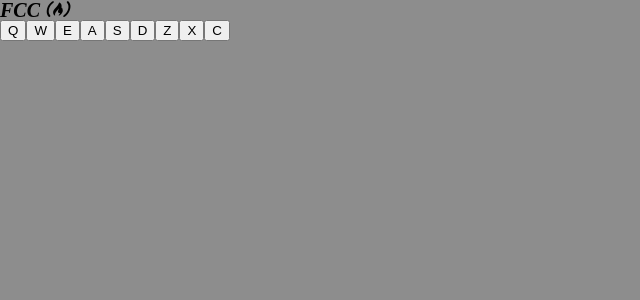
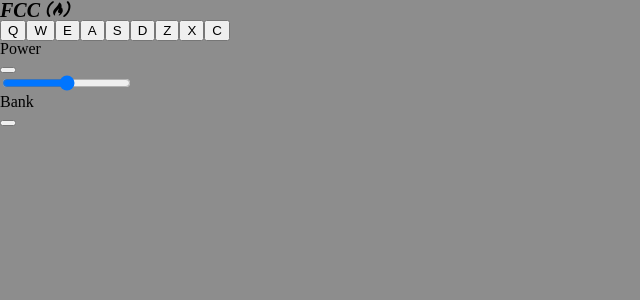
Before and after one commit to HakemHa/fcc-drum-machine, a React (Vite) app: page / in a window 1280 px wide. Shown: the top 300 px of the page, without its empty margins (0-640 px from the left). Built offline with nearby package versions, Linux system fonts and the light colour scheme.

Commit message:
Added all components

```diff
--- /dev/null
+++ b/src/Bank.jsx
@@ -0,0 +1,12 @@
+import Switch from "./Switch"
+
+function Bank() {
+    return (
+        <div className="switch-container">
+            <p>Bank</p>
+            <Switch />
+        </div>
+    )
+}
+
+export default Bank
--- a/src/Configs.jsx
+++ b/src/Configs.jsx
@@ -1,6 +1,17 @@
+import Power from "./Power";
+import Display from "./Display";
+import VolumeSlider from "./VolumeSlider";
+import Bank from "./Bank";
 
 function Configs () {
-    return (<></>)
+    return (
+        <div className="configs">
+            <Power />
+            <Display />
+            <VolumeSlider />
+            <Bank />
+        </div>
+    )
 }
 
 export default Configs
--- /dev/null
+++ b/src/Display.jsx
@@ -0,0 +1,9 @@
+function Display() {
+    return (
+        <div className="display-container">
+            <p className="display-value"></p>
+        </div>
+    )
+}
+
+export default Display;
--- /dev/null
+++ b/src/Power.jsx
@@ -0,0 +1,15 @@
+import Switch from "./Switch"
+
+function Power() {
+    let turnOnOff = () => {
+        return
+    }
+    return (
+        <div className="switch-container">
+            <p>Power</p>
+            <Switch onClick={turnOnOff}/>
+        </div>
+    )
+}
+
+export default Power
--- /dev/null
+++ b/src/Switch.jsx
@@ -0,0 +1,9 @@
+function Switch() {
+    return (
+        <button className="switch">
+            <div className="switch-state"></div>
+        </button>
+    )
+}
+
+export default Switch
--- /dev/null
+++ b/src/VolumeSlider.jsx
@@ -0,0 +1,9 @@
+function VolumeSlider() {
+    return (
+        <div className="slide-container">
+            <input type="range" min="0" max="100" value="50" className="slider" />
+        </div>
+    )
+}
+
+export default VolumeSlider;
```
